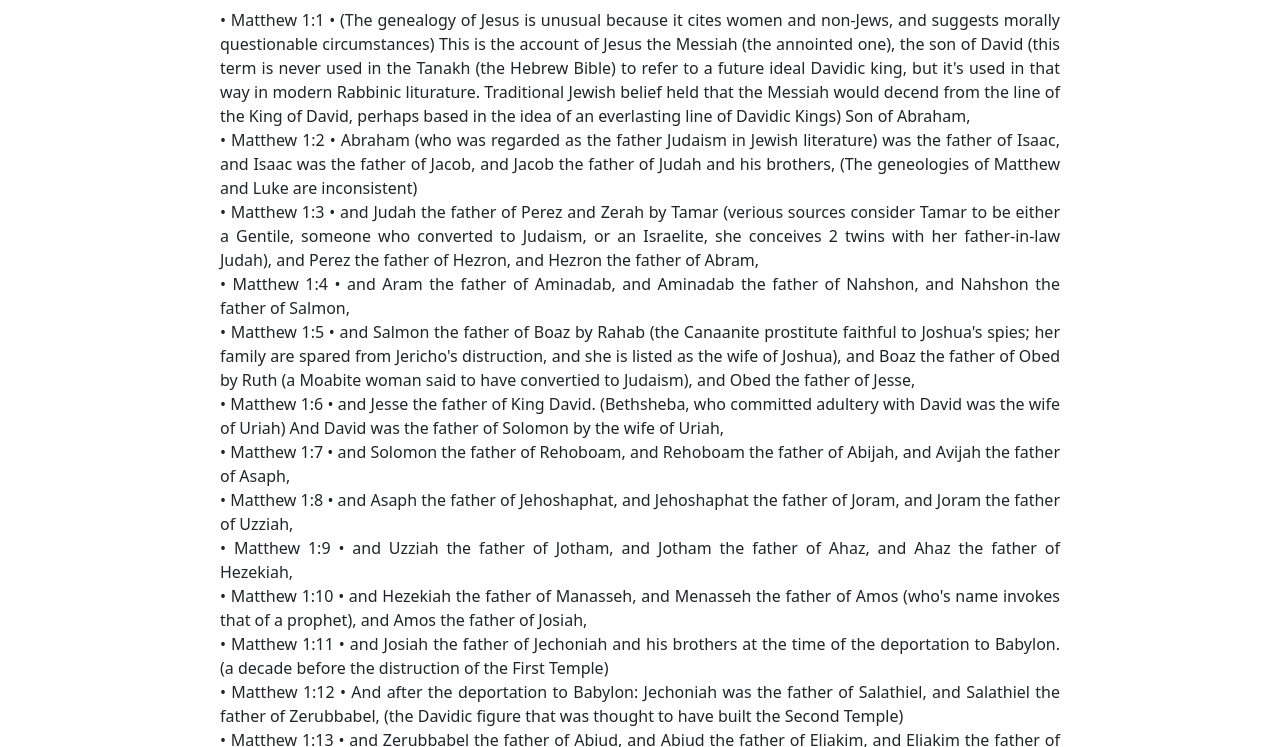
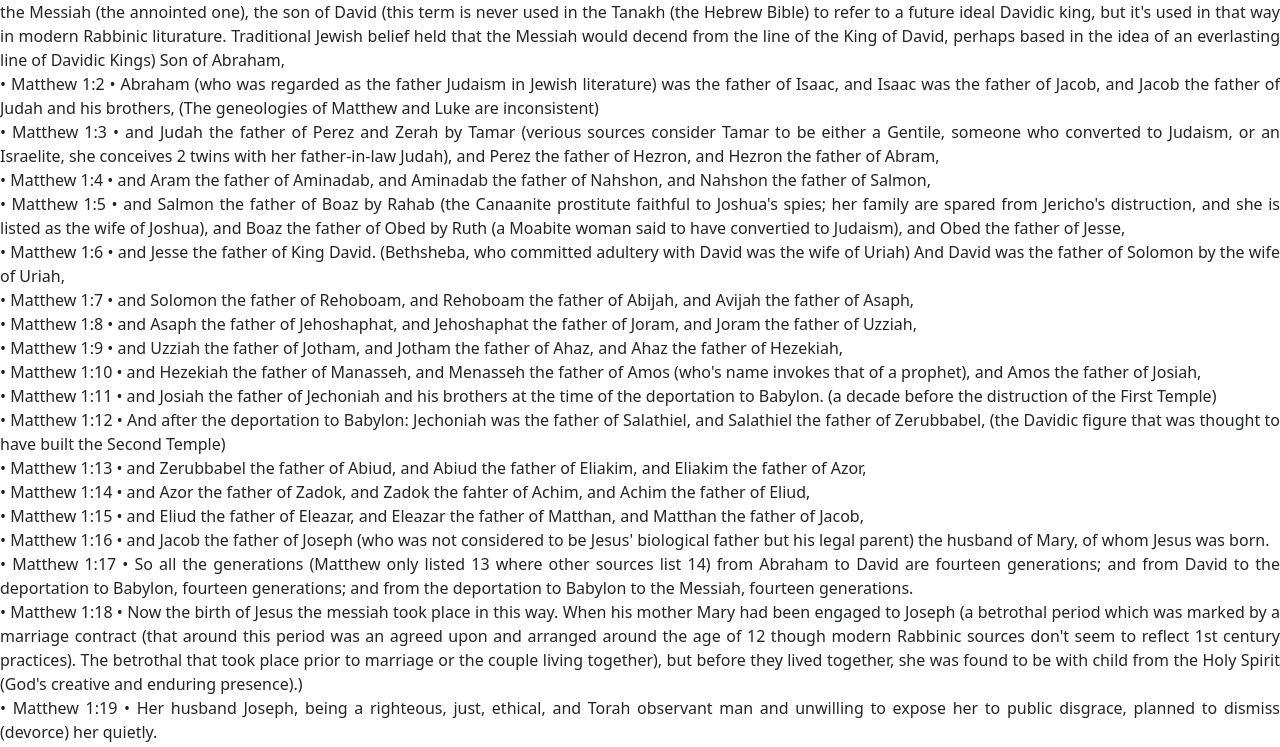
Before and after one commit to JDHess/MoralChristianBible, a plain HTML site: page Newtest.html in a window 1280 px wide. Shown: the part 292-1039 px from the top of the page. Drawn offline with nearby package versions, Linux system fonts and the light colour scheme.

Commit message:
fixed new test

```diff
--- a/Newtest.html
+++ b/Newtest.html
@@ -11,14 +11,11 @@
         .cardList {
             display: inline-block;
 
-            padding: 20px;
 
             text-align: justify;
             text-justify: inter-word;
         }
-        .cardstyle {
-            margin-top: 20px; margin-bottom: 20px; margin-left: 200px; margin-right: 200px;
-        }
+
     </style>
   </head>
   <body>
```
Also changed, not shown: 1 other file.
